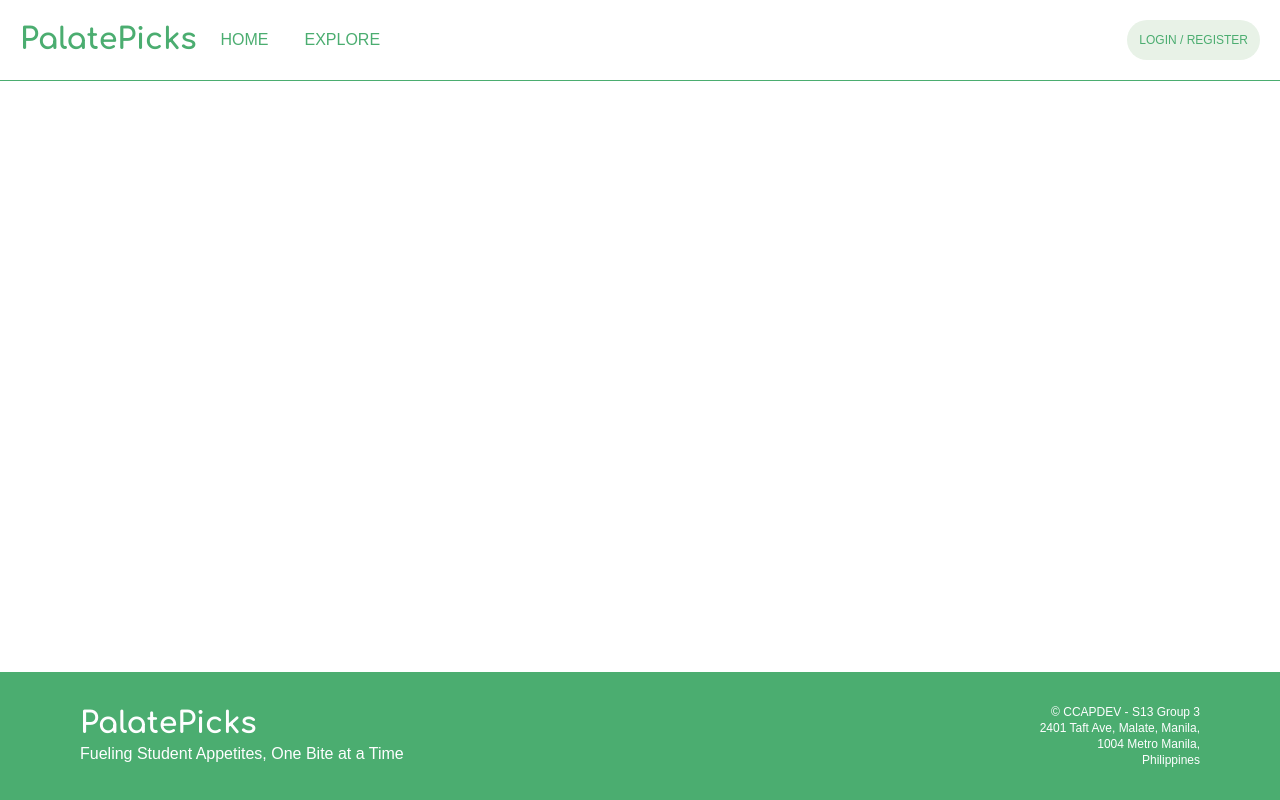
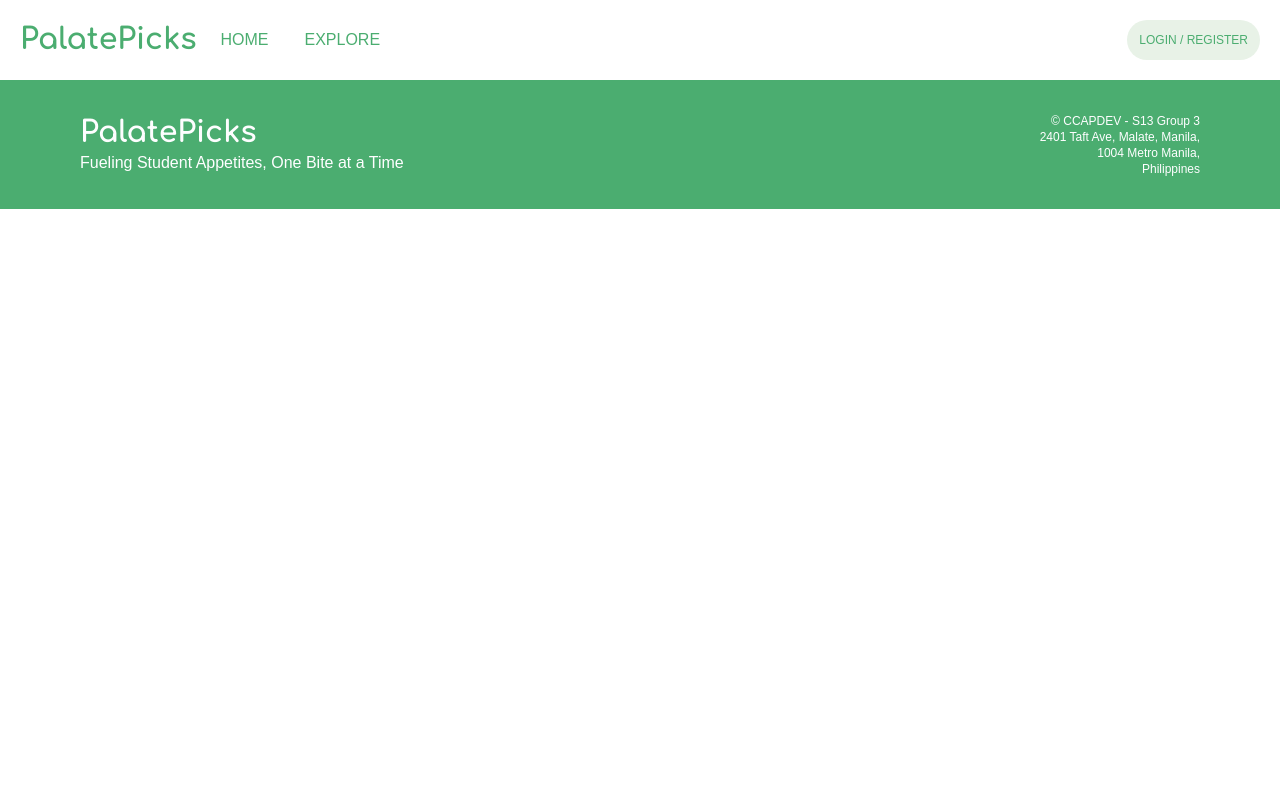
Before and after one commit to thekovie/PalatePicks, a Vue app: page / in a window 1280 px wide. Built offline with nearby package versions, Linux system fonts and the light colour scheme; a web font is replaced by a local one.

Commit message:
Update navbar

```diff
--- a/src/App.vue
+++ b/src/App.vue
@@ -1,5 +1,5 @@
 <template>
-  <div class="header fixed top-0 flex flex-wrap justify-between items-center text-green flex-row p-5 border-b w-screen   border-solid">
+  <div class="header sticky top-0 flex flex-wrap justify-between items-center text-green flex-row p-5 border-b w-screen border-solid">
     <div class="left flex flex-row items-center">
       <router-link class="logo font-cursive normal-case font-bold text-3xl justify-start" to="/">PalatePicks</router-link>
       <div class="nav-menu ml-6 space-x-9">
@@ -8,13 +8,13 @@
       </div>
     </div>
     <button class="right bg-green_light p-3 rounded-full flex">
-      <router-link class=" text-xs uppercase" :to="{ name: 'Register'}">Login / Register</router-link>
+      <router-link class=" text-xs uppercase text-green" :to="{ name: 'Register'}">Login / Register</router-link>
     </button>
   </div>
 
   <router-view />
 
-  <div class="footer fixed w-screen flex justify-between bg-green h-32 bottom-0 items-center p-8 pr-20 pl-20 text-white">
+  <div class="footer w-screen flex justify-between bg-green h-32 bottom-0 items-center p-8 pr-20 pl-20 text-white">
     <div class="left justify-start">
       <div class="logo font-cursive normal-case font-bold text-3xl">PalatePicks</div>
       <div class="font-light">Fueling Student Appetites, One Bite at a Time</div>
```
